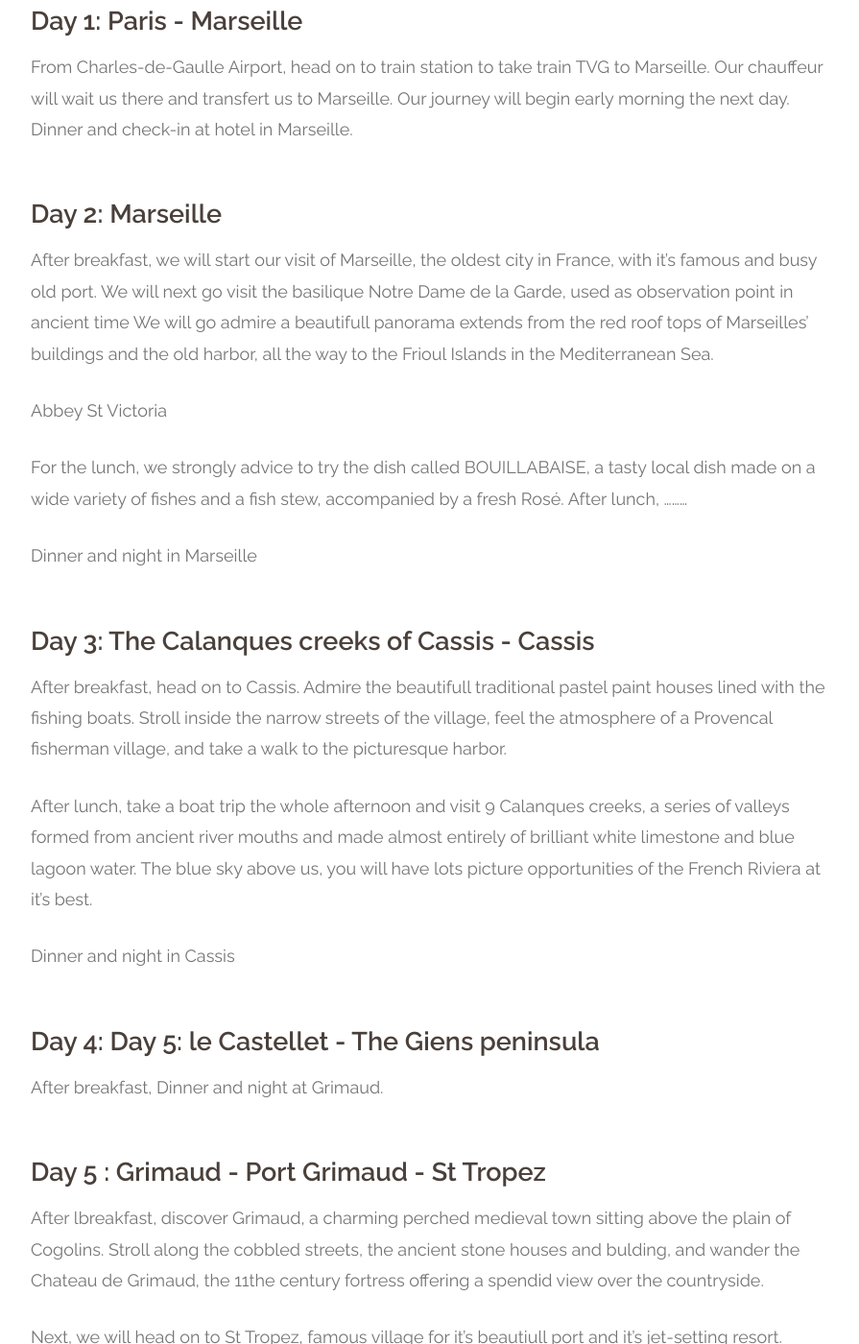
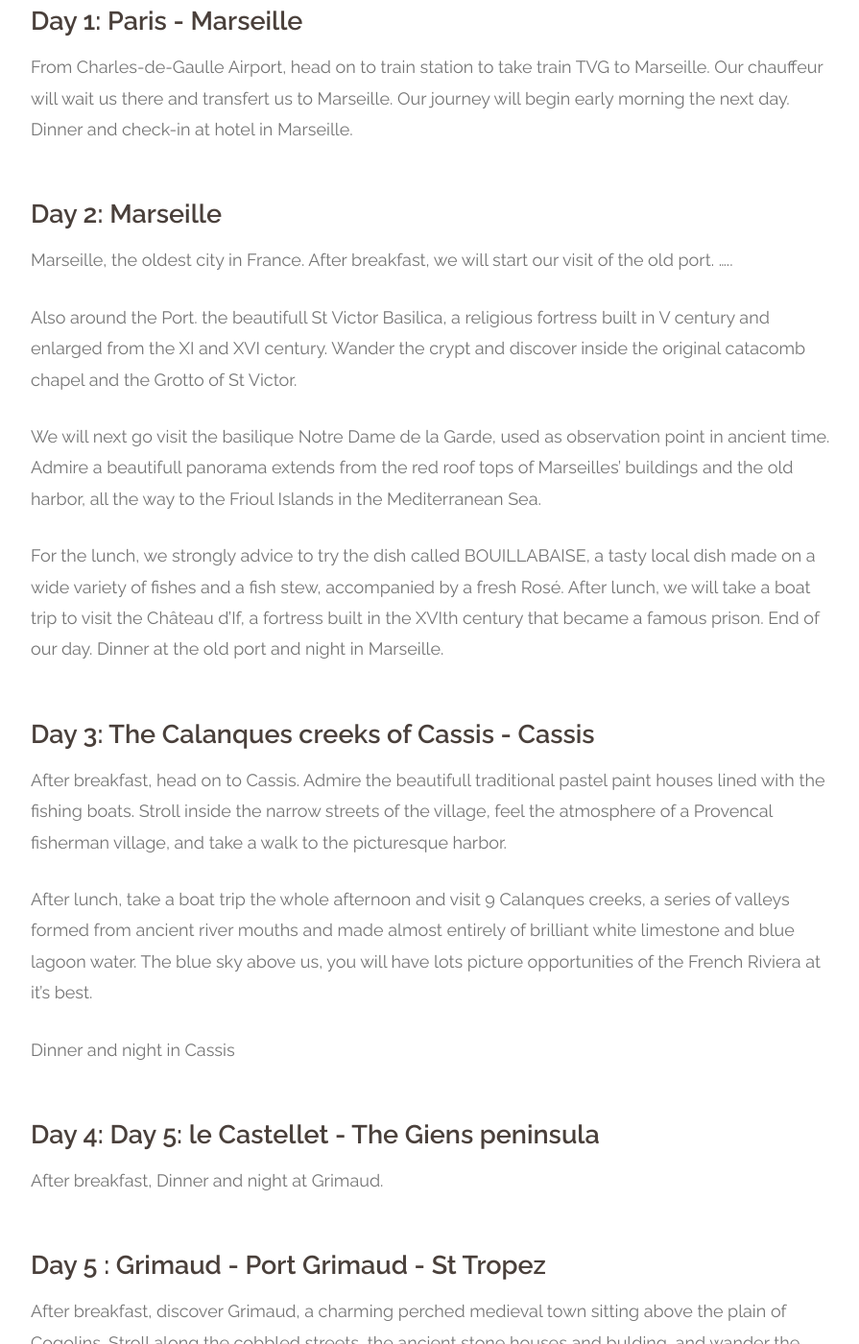
Before and after one commit to paitiewfrance/paitiewfrance.github.io, a Jekyll site: the page built from tour-provence/the-french-riviera-by-the-seaside.md, in a window 1280 px wide and 1400 px high, scrolled down 1061 px. Shown: the whole window at 96% size, without its empty margins (191-1086 px from the left). Built offline with Jekyll 4.4.1, drawn with Linux system fonts in a browser that asks for light colours; nearby versions of some CDN libraries; some web fonts are replaced; some of the changed text lies outside the part shown.

Commit message:
Update seaside trip

```diff
--- a/tour-provence/the-french-riviera-by-the-seaside.md
+++ b/tour-provence/the-french-riviera-by-the-seaside.md
@@ -19,19 +19,15 @@ Our chauffeur will wait us there and transfert us to Marseille. Our journey will
 Dinner and check-in at hotel in Marseille.
 
 ### Day 2: Marseille
-After breakfast, we will start our visit of Marseille, the oldest city in France, with it's famous and busy old port.
-We will next go visit the basilique Notre Dame de la Garde,  used as observation point in ancient time
-We will go admire a beautifull panorama extends from the red roof tops of Marseilles' buildings and the old harbor, all the way to the Frioul Islands in the Mediterranean Sea.
+Marseille, the oldest city in France. After breakfast, we will start our visit of the old port. .....
 
+Also around the Port. the beautifull  St Victor Basilica, a religious fortress built in V century and enlarged from the XI  and XVI century. Wander the crypt and discover inside the original catacomb chapel and the Grotto of St Victor.
 
-Abbey St Victoria
+We will next go visit the basilique Notre Dame de la Garde,  used as observation point in ancient time. Admire a beautifull panorama extends from the red roof tops of Marseilles' buildings and the old harbor, all the way to the Frioul Islands in the Mediterranean Sea.
 
 For the lunch, we strongly advice to try the dish called BOUILLABAISE, a tasty local dish made on a wide variety of fishes and a fish stew, accompanied by a fresh Rosé.
-After lunch, .........
-
-
-
-Dinner and night in Marseille
+After lunch, we will take a boat trip to visit the Château d'If, a fortress built in the XVIth century that became a famous prison. End of our day.
+Dinner at the old port and night in Marseille.
 
 ### Day 3: The Calanques creeks of Cassis - Cassis
 After breakfast, head on to Cassis. Admire the beautifull traditional pastel paint houses lined with the fishing boats.
@@ -46,7 +42,7 @@ After breakfast,
 Dinner and night at Grimaud.
 
 ### Day 5 : Grimaud - Port Grimaud - St Tropez
-After lbreakfast, discover Grimaud,  a charming perched medieval town sitting above the plain of Cogolins.  Stroll along the cobbled streets,  the ancient stone houses and bulding, and wander the Chateau de Grimaud, the 11the century fortress offering a spendid view over the countryside.
+After breakfast, discover Grimaud,  a charming perched medieval town sitting above the plain of Cogolins.  Stroll along the cobbled streets,  the ancient stone houses and bulding, and wander the Chateau de Grimaud, the 11the century fortress offering a spendid view over the countryside.
 
 Next,  we will head on to St Tropez, famous village for it's beautiull port and it's jet-setting resort. Wander the most picturesque quarter of the town called "La Ponche" , the historical center and fishing village, the old cobble streets and. Take a walk down to the old port, feel the it's atmosphere by strolling thought the cafes and terraces and the Mediteranean pastel color houses lined along the fishing boat and yatch docked in the harbor.
 
```
